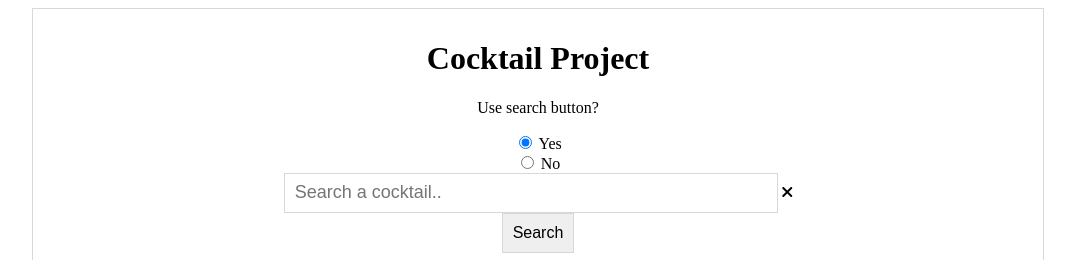
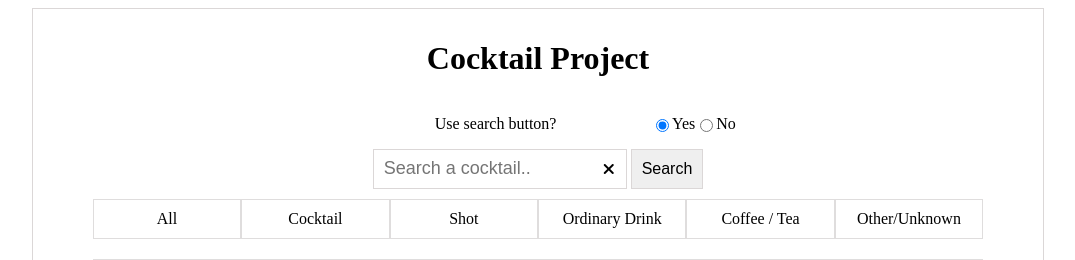
Before and after one commit to agaparkg/cocktails-starter-code, a plain HTML site: page index.html in a window 1280 px wide. Shown: the top 260 px of the page, without its empty margins (102-1177 px from the left). Drawn offline with Linux system fonts and the light colour scheme.

Commit message:
Added styles for the latest changes

```diff
--- a/style.css
+++ b/style.css
@@ -10,8 +10,38 @@
   text-align: center;
 }
 
+.search-option {
+  display: flex;
+  justify-content: space-between;
+  align-items: center;
+  width: 40%;
+  margin: 0 auto;
+}
+
+.search-option p {
+  flex: 1;
+}
+
+.search-wrapper {
+  display: inline-block;
+  position: relative;
+}
+
+.clear {
+  position: absolute;
+  top: 6px;
+  right: 2px;
+  cursor: pointer;
+  padding: 6px 11px;
+}
+
+.clear:hover {
+  background-color: rgb(243, 237, 237);
+  border-radius: 50%;
+}
+
 #search {
-  width: 50%;
+  width: 100%;
   height: 40px;
   padding: 10px;
   font-size: 18px;
```
